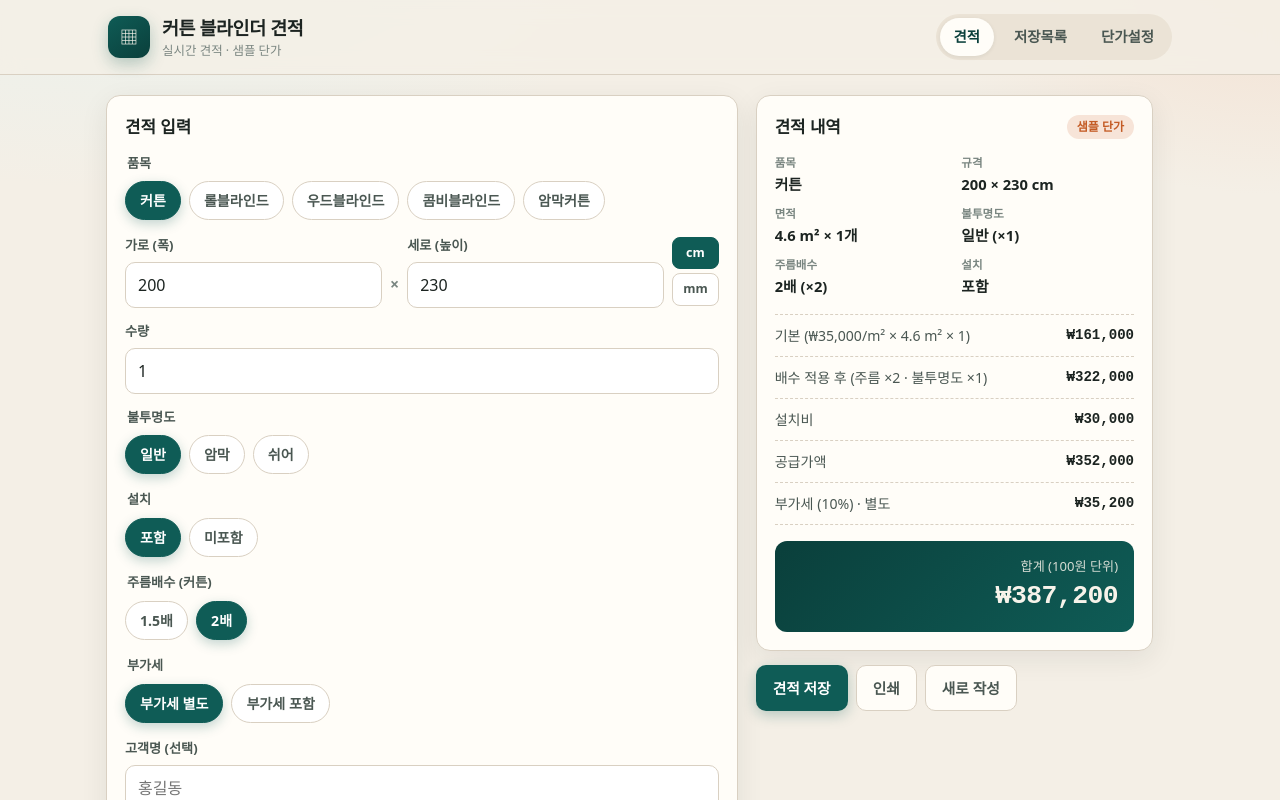
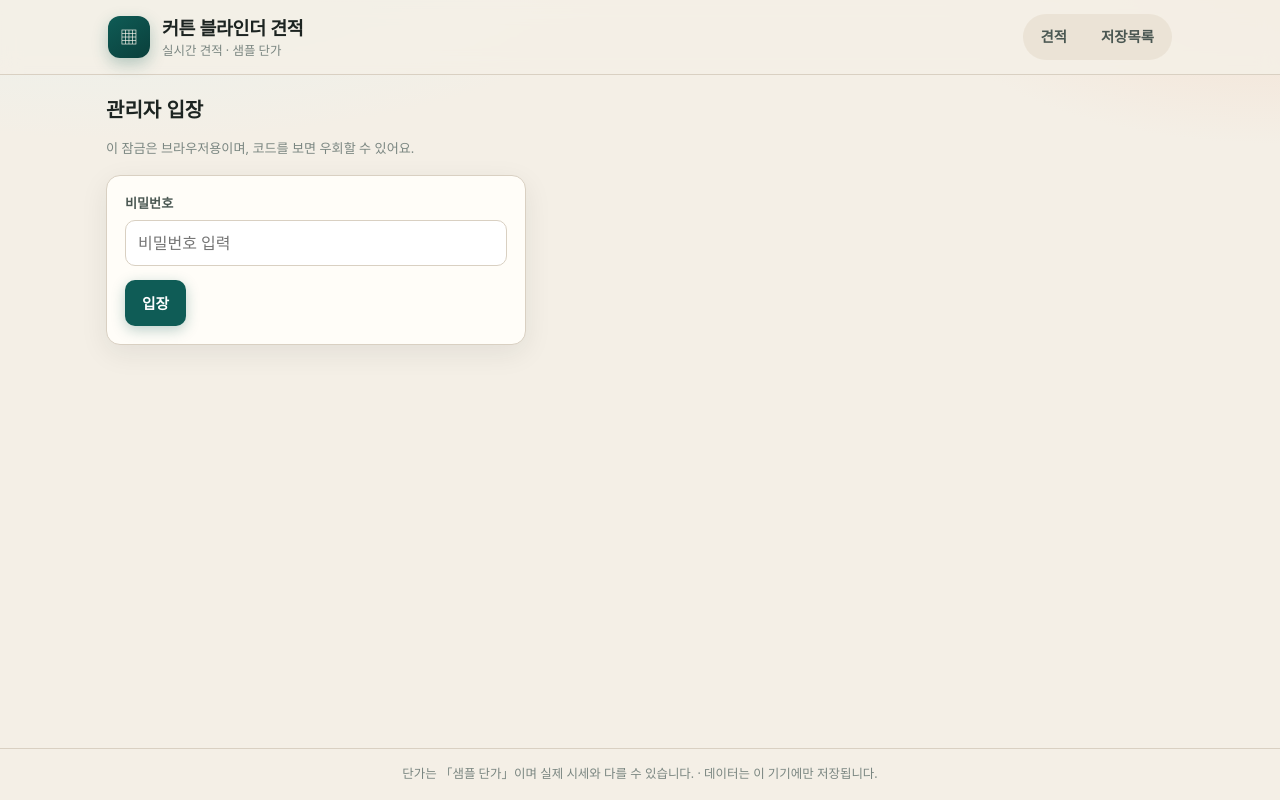
Before and after one commit to gmlwls8459/curtain-blind-quote, a React (Vite) app: page /#/admin in a window 1280 px wide. Before the commit this address led to /#/. Shown: the top 800 px of the page. Built offline with nearby package versions, Linux system fonts and the light colour scheme; a web font is replaced by a local one.

Commit message:
Add password-protected admin area for unit-price settings
Move settings behind #/admin with SHA-256 hash check and sessionStorage
auth; remove public 단가설정 nav entry.

```diff
--- a/src/app/App.tsx
+++ b/src/app/App.tsx
@@ -5,7 +5,7 @@ import { useQuotes } from '../features/saved-quotes/useQuotes';
 import { useSettings } from '../features/settings/useSettings';
 import { HomePage } from '../features/quote/HomePage';
 import { QuotesPage } from '../features/saved-quotes/QuotesPage';
-import { SettingsPage } from '../features/settings/SettingsPage';
+import { AdminPage } from '../features/admin';
 import type { SavedQuote } from '../features/pricing/types';
 
 function AppRoutes() {
@@ -42,9 +42,9 @@ function AppRoutes() {
           }
         />
         <Route
-          path="/settings"
+          path="/admin"
           element={
-            <SettingsPage
+            <AdminPage
               settings={settings}
               onChange={setSettings}
               onReset={reset}
--- /dev/null
+++ b/src/features/admin/AdminLogin.tsx
@@ -0,0 +1,71 @@
+import { useState, type FormEvent } from 'react';
+import { setAdminAuthenticated, verifyPassword } from './auth';
+
+interface Props {
+  onSuccess: () => void;
+}
+
+export function AdminLogin({ onSuccess }: Props) {
+  const [password, setPassword] = useState('');
+  const [error, setError] = useState<string | null>(null);
+  const [pending, setPending] = useState(false);
+
+  const handleSubmit = async (e: FormEvent) => {
+    e.preventDefault();
+    setError(null);
+    setPending(true);
+    try {
+      const ok = await verifyPassword(password);
+      if (ok) {
+        setAdminAuthenticated(true);
+        setPassword('');
+        onSuccess();
+      } else {
+        setError('비밀번호가 올바르지 않습니다.');
+      }
+    } catch {
+      setError('인증 중 오류가 발생했습니다.');
+    } finally {
+      setPending(false);
+    }
+  };
+
+  return (
+    <div className="page admin-login">
+      <div className="page-head">
+        <h2>관리자 입장</h2>
+      </div>
+      <p className="hint admin-honesty">
+        이 잠금은 브라우저용이며, 코드를 보면 우회할 수 있어요.
+      </p>
+      <section className="card admin-login-card">
+        <form onSubmit={handleSubmit}>
+          <label className="field">
+            <span>비밀번호</span>
+            <input
+              type="password"
+              autoComplete="current-password"
+              value={password}
+              onChange={(e) => {
+                setPassword(e.target.value);
+                if (error) setError(null);
+              }}
+              placeholder="비밀번호 입력"
+              disabled={pending}
+            />
+          </label>
+          {error && (
+            <p className="form-error" role="alert">
+              {error}
+            </p>
+          )}
+          <div className="action-bar">
+            <button type="submit" className="btn primary" disabled={pending}>
+              {pending ? '확인 중…' : '입장'}
+            </button>
+          </div>
+        </form>
+      </section>
+    </div>
+  );
+}
--- /dev/null
+++ b/src/features/admin/AdminPage.tsx
@@ -0,0 +1,36 @@
+import { useState } from 'react';
+import { SettingsPage } from '../settings/SettingsPage';
+import type { PricingSettings } from '../pricing/types';
+import { AdminLogin } from './AdminLogin';
+import { isAdminAuthenticated, setAdminAuthenticated } from './auth';
+
+interface Props {
+  settings: PricingSettings;
+  onChange: (s: PricingSettings) => void;
+  onReset: () => void;
+}
+
+export function AdminPage({ settings, onChange, onReset }: Props) {
+  const [authed, setAuthed] = useState(() => isAdminAuthenticated());
+
+  const handleLogout = () => {
+    setAdminAuthenticated(false);
+    setAuthed(false);
+  };
+
+  if (!authed) {
+    return <AdminLogin onSuccess={() => setAuthed(true)} />;
+  }
+
+  return (
+    <div className="admin-authed">
+      <div className="admin-toolbar no-print">
+        <span className="admin-toolbar-label">관리자 모드</span>
+        <button type="button" className="btn ghost small" onClick={handleLogout}>
+          로그아웃
+        </button>
+      </div>
+      <SettingsPage settings={settings} onChange={onChange} onReset={onReset} />
+    </div>
+  );
+}
--- /dev/null
+++ b/src/features/admin/auth.ts
@@ -0,0 +1,42 @@
+const AUTH_KEY = 'cbq-admin-auth';
+
+/** SHA-256 hex of the configured admin password (UTF-8). Plaintext is not stored. */
+const PASSWORD_HASH =
+  'ac9689e2272427085e35b9d3e3e8bed88cb3434828b43b86fc0596cad4c6e270';
+
+function toHex(buffer: ArrayBuffer): string {
+  return Array.from(new Uint8Array(buffer))
+    .map((b) => b.toString(16).padStart(2, '0'))
+    .join('');
+}
+
+export async function hashPassword(password: string): Promise<string> {
+  const data = new TextEncoder().encode(password);
+  const digest = await crypto.subtle.digest('SHA-256', data);
+  return toHex(digest);
+}
+
+export async function verifyPassword(password: string): Promise<boolean> {
+  const hash = await hashPassword(password);
+  return hash === PASSWORD_HASH;
+}
+
+export function isAdminAuthenticated(): boolean {
+  try {
+    return sessionStorage.getItem(AUTH_KEY) === '1';
+  } catch {
+    return false;
+  }
+}
+
+export function setAdminAuthenticated(value: boolean): void {
+  try {
+    if (value) {
+      sessionStorage.setItem(AUTH_KEY, '1');
+    } else {
+      sessionStorage.removeItem(AUTH_KEY);
+    }
+  } catch {
+    /* ignore quota / private mode */
+  }
+}
--- /dev/null
+++ b/src/features/admin/index.ts
@@ -0,0 +1,8 @@
+export { AdminPage } from './AdminPage';
+export { AdminLogin } from './AdminLogin';
+export {
+  hashPassword,
+  verifyPassword,
+  isAdminAuthenticated,
+  setAdminAuthenticated,
+} from './auth';
--- a/src/index.css
+++ b/src/index.css
@@ -665,3 +665,41 @@ a {
     -webkit-print-color-adjust: exact;
   }
 }
+
+/* Admin login */
+.admin-login-card {
+  max-width: 420px;
+}
+
+.admin-honesty {
+  font-size: 0.82rem;
+  color: var(--muted);
+}
+
+.form-error {
+  margin: 0 0 12px;
+  padding: 10px 12px;
+  border-radius: 10px;
+  background: var(--danger-soft);
+  color: var(--danger);
+  font-size: 0.88rem;
+  font-weight: 600;
+}
+
+.admin-toolbar {
+  display: flex;
+  align-items: center;
+  justify-content: space-between;
+  gap: 12px;
+  margin-bottom: 12px;
+  padding: 10px 14px;
+  border-radius: 12px;
+  background: var(--teal-soft);
+  border: 1px solid #b7d8d3;
+}
+
+.admin-toolbar-label {
+  font-size: 0.85rem;
+  font-weight: 700;
+  color: var(--teal-deep);
+}
--- a/src/shared/Layout.tsx
+++ b/src/shared/Layout.tsx
@@ -21,9 +21,6 @@ export function Layout() {
             <NavLink to="/quotes" className={({ isActive }) => (isActive ? 'nav-link active' : 'nav-link')}>
               저장목록
             </NavLink>
-            <NavLink to="/settings" className={({ isActive }) => (isActive ? 'nav-link active' : 'nav-link')}>
-              단가설정
-            </NavLink>
           </nav>
         </div>
       </header>
```
Also changed, not shown: 1 other file (tests, documents, lock files or other folders).
